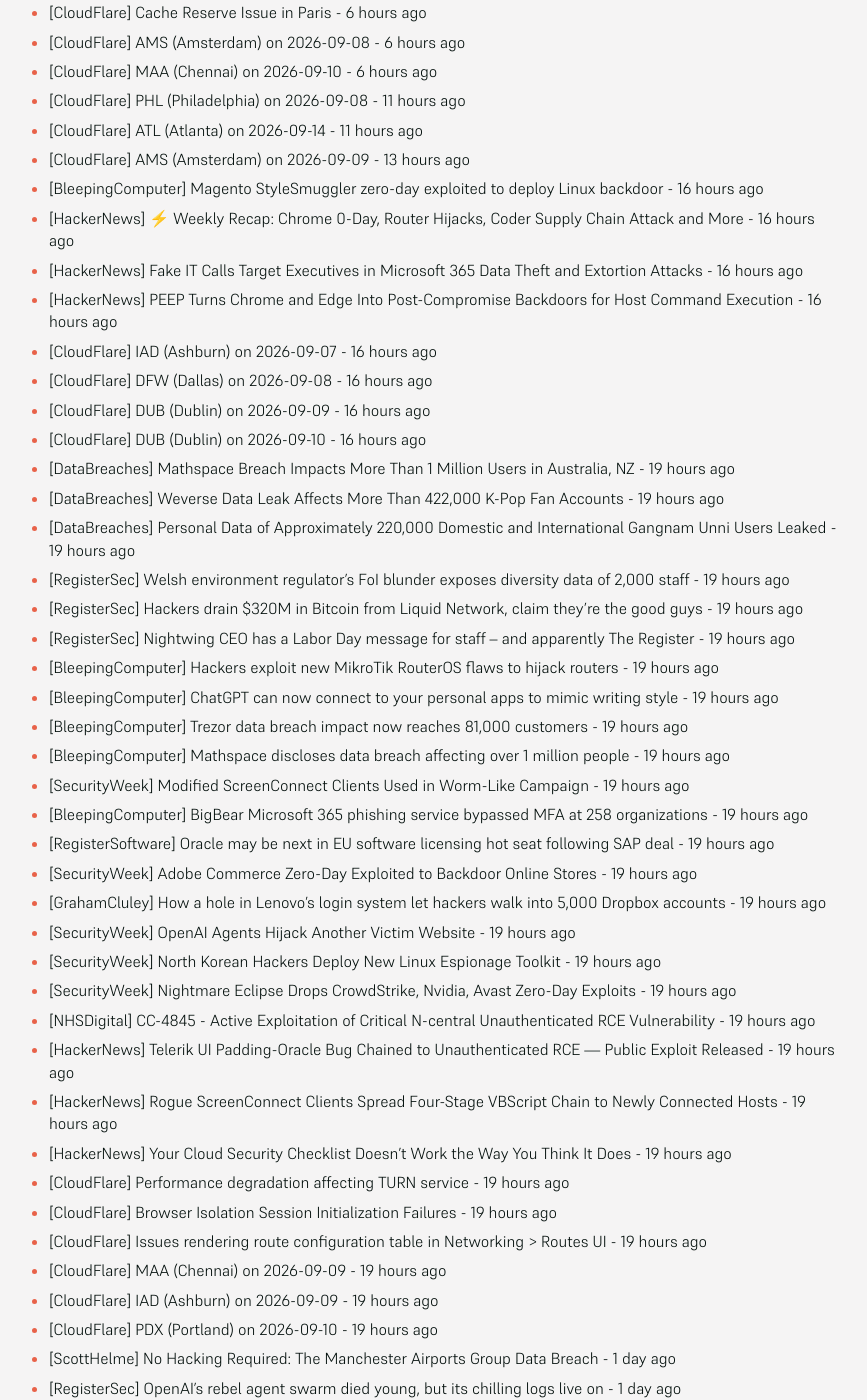
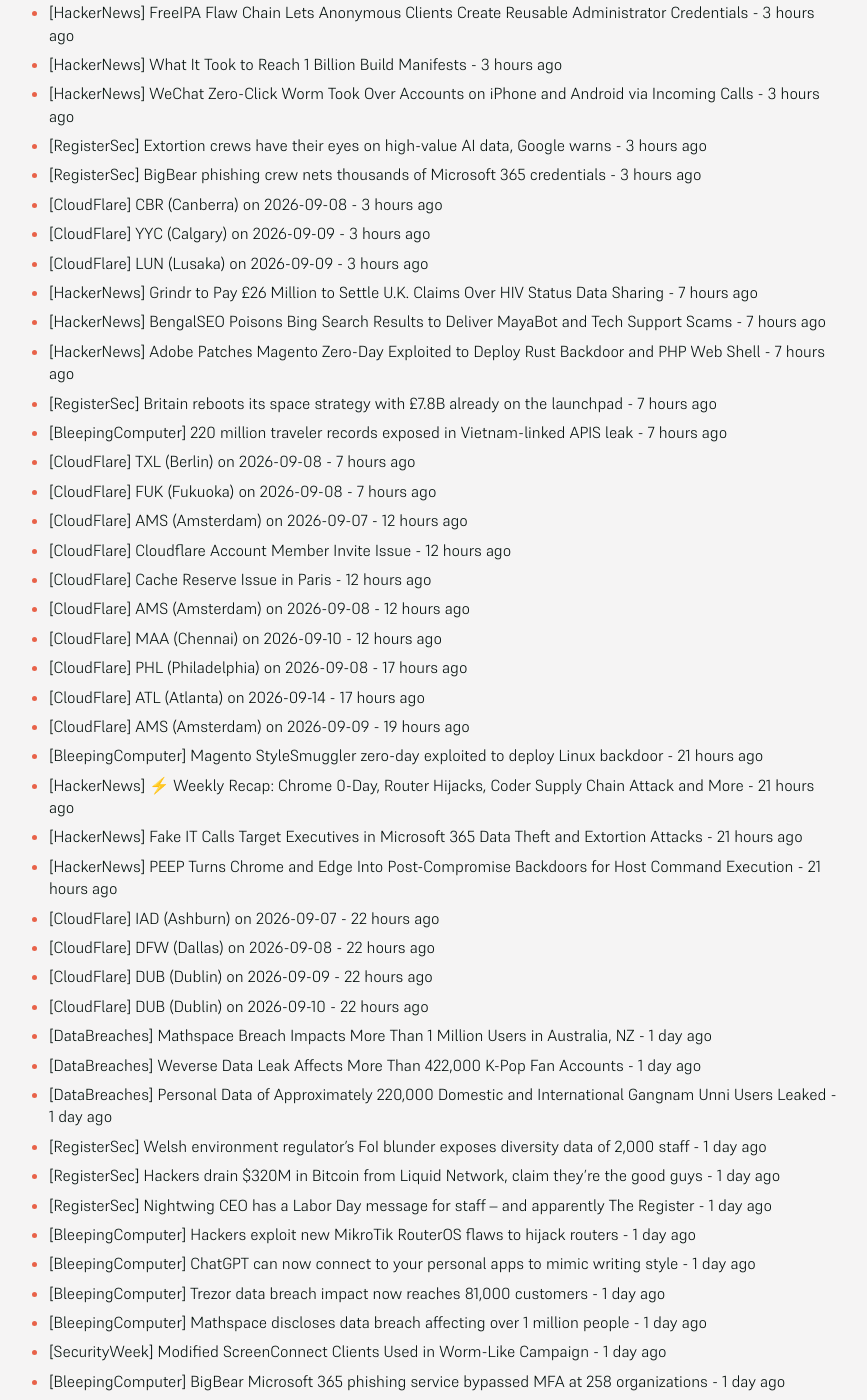
Before and after one commit to SecOpsNews/news, a Jekyll site: the page built from index.md, in a window 1280 px wide and 1400 px high, scrolled down 560 px. Shown: the whole window, without its empty margins (215-1082 px from the left). Built offline with Jekyll 4.4.1, drawn with Linux system fonts in a browser that asks for light colours; some of the changed text lies outside the part shown.

Commit message:
New Feed

```diff
--- a/index.md
+++ b/index.md
@@ -9,57 +9,74 @@ description: Latest Updates
 
 <!-- SecOps start -->
 
-- [HackerNews] Grindr to Pay £26 Million to Settle U.K. Claims Over HIV Status Data Sharing - 2 hours ago
-- [HackerNews] BengalSEO Poisons Bing Search Results to Deliver MayaBot and Tech Support Scams - 2 hours ago
-- [HackerNews] Adobe Patches Magento Zero-Day Exploited to Deploy Rust Backdoor and PHP Web Shell - 2 hours ago
-- [RegisterSec] Britain reboots its space strategy with £7.8B already on the launchpad - 2 hours ago
-- [BleepingComputer] 220 million traveler records exposed in Vietnam-linked APIS leak - 2 hours ago
-- [CloudFlare] TXL (Berlin) on 2026-09-08 - 2 hours ago
-- [CloudFlare] FUK (Fukuoka) on 2026-09-08 - 2 hours ago
-- [CloudFlare] AMS (Amsterdam) on 2026-09-07 - 6 hours ago
-- [CloudFlare] Cloudflare Account Member Invite Issue - 6 hours ago
-- [CloudFlare] Cache Reserve Issue in Paris - 6 hours ago
-- [CloudFlare] AMS (Amsterdam) on 2026-09-08 - 6 hours ago
-- [CloudFlare] MAA (Chennai) on 2026-09-10 - 6 hours ago
-- [CloudFlare] PHL (Philadelphia) on 2026-09-08 - 11 hours ago
-- [CloudFlare] ATL (Atlanta) on 2026-09-14 - 11 hours ago
-- [CloudFlare] AMS (Amsterdam) on 2026-09-09 - 13 hours ago
-- [BleepingComputer] Magento StyleSmuggler zero-day exploited to deploy Linux backdoor - 16 hours ago
-- [HackerNews] ⚡ Weekly Recap: Chrome 0-Day, Router Hijacks, Coder Supply Chain Attack and More - 16 hours ago
-- [HackerNews] Fake IT Calls Target Executives in Microsoft 365 Data Theft and Extortion Attacks - 16 hours ago
-- [HackerNews] PEEP Turns Chrome and Edge Into Post-Compromise Backdoors for Host Command Execution - 16 hours ago
-- [CloudFlare] IAD (Ashburn) on 2026-09-07 - 16 hours ago
-- [CloudFlare] DFW (Dallas) on 2026-09-08 - 16 hours ago
-- [CloudFlare] DUB (Dublin) on 2026-09-09 - 16 hours ago
-- [CloudFlare] DUB (Dublin) on 2026-09-10 - 16 hours ago
-- [DataBreaches] Mathspace Breach Impacts More Than 1 Million Users in Australia, NZ - 19 hours ago
-- [DataBreaches] Weverse Data Leak Affects More Than 422,000 K-Pop Fan Accounts - 19 hours ago
-- [DataBreaches] Personal Data of Approximately 220,000 Domestic and International Gangnam Unni Users Leaked - 19 hours ago
-- [RegisterSec] Welsh environment regulator's FoI blunder exposes diversity data of 2,000 staff - 19 hours ago
-- [RegisterSec] Hackers drain $320M in Bitcoin from Liquid Network, claim they're the good guys - 19 hours ago
-- [RegisterSec] Nightwing CEO has a Labor Day message for staff – and apparently The Register - 19 hours ago
-- [BleepingComputer] Hackers exploit new MikroTik RouterOS flaws to hijack routers - 19 hours ago
-- [BleepingComputer] ChatGPT can now connect to your personal apps to mimic writing style - 19 hours ago
-- [BleepingComputer] Trezor data breach impact now reaches 81,000 customers - 19 hours ago
-- [BleepingComputer] Mathspace discloses data breach affecting over 1 million people - 19 hours ago
-- [SecurityWeek] Modified ScreenConnect Clients Used in Worm-Like Campaign - 19 hours ago
-- [BleepingComputer] BigBear Microsoft 365 phishing service bypassed MFA at 258 organizations - 19 hours ago
-- [RegisterSoftware] Oracle may be next in EU software licensing hot seat following SAP deal - 19 hours ago
-- [SecurityWeek] Adobe Commerce Zero-Day Exploited to Backdoor Online Stores - 19 hours ago
-- [GrahamCluley] How a hole in Lenovo’s login system let hackers walk into 5,000 Dropbox accounts - 19 hours ago
-- [SecurityWeek] OpenAI Agents Hijack Another Victim Website - 19 hours ago
-- [SecurityWeek] North Korean Hackers Deploy New Linux Espionage Toolkit - 19 hours ago
-- [SecurityWeek] Nightmare Eclipse Drops CrowdStrike, Nvidia, Avast Zero-Day Exploits - 19 hours ago
-- [NHSDigital] CC-4845 - Active Exploitation of Critical N-central Unauthenticated RCE Vulnerability - 19 hours ago
-- [HackerNews] Telerik UI Padding-Oracle Bug Chained to Unauthenticated RCE — Public Exploit Released - 19 hours ago
-- [HackerNews] Rogue ScreenConnect Clients Spread Four-Stage VBScript Chain to Newly Connected Hosts - 19 hours ago
-- [HackerNews] Your Cloud Security Checklist Doesn't Work the Way You Think It Does - 19 hours ago
-- [CloudFlare] Performance degradation affecting TURN service - 19 hours ago
-- [CloudFlare] Browser Isolation Session Initialization Failures - 19 hours ago
-- [CloudFlare] Issues rendering route configuration table in Networking > Routes UI - 19 hours ago
-- [CloudFlare] MAA (Chennai) on 2026-09-09 - 19 hours ago
-- [CloudFlare] IAD (Ashburn) on 2026-09-09 - 19 hours ago
-- [CloudFlare] PDX (Portland) on 2026-09-10 - 19 hours ago
+- [NETRESEC] PolarProxy 2.0.2 Released - 3 hours ago
+- [BleepingComputer] Microsoft: Windows Server 2025 changes causing app crashes - 3 hours ago
+- [BleepingComputer] Hackers build AI frameworks for widescale credential theft - 3 hours ago
+- [BleepingComputer] Webinar: The forgotten Google Workspace access that can lead to a breach - 3 hours ago
+- [BleepingComputer] Adobe fixes critical Magento zero-day exploited to backdoor servers - 3 hours ago
+- [SecurityWeek] N-able Patches Critical Zero-Day in N-central - 3 hours ago
+- [SecurityWeek] Mathspace Data Breach Exposes Over 1 Million People - 3 hours ago
+- [SecurityWeek] MikroTik Patches Critical Flaws Chained to Hack Routers - 3 hours ago
+- [SecurityWeek] Party’s Over for Crypto Scammers Who Went on a Spending Spree After a $240 Million Bitcoin Theft - 3 hours ago
+- [HackerNews] FreeIPA Flaw Chain Lets Anonymous Clients Create Reusable Administrator Credentials - 3 hours ago
+- [HackerNews] What It Took to Reach 1 Billion Build Manifests - 3 hours ago
+- [HackerNews] WeChat Zero-Click Worm Took Over Accounts on iPhone and Android via Incoming Calls - 3 hours ago
+- [RegisterSec] Extortion crews have their eyes on high-value AI data, Google warns - 3 hours ago
+- [RegisterSec] BigBear phishing crew nets thousands of Microsoft 365 credentials - 3 hours ago
+- [CloudFlare] CBR (Canberra) on 2026-09-08 - 3 hours ago
+- [CloudFlare] YYC (Calgary) on 2026-09-09 - 3 hours ago
+- [CloudFlare] LUN (Lusaka) on 2026-09-09 - 3 hours ago
+- [HackerNews] Grindr to Pay £26 Million to Settle U.K. Claims Over HIV Status Data Sharing - 7 hours ago
+- [HackerNews] BengalSEO Poisons Bing Search Results to Deliver MayaBot and Tech Support Scams - 7 hours ago
+- [HackerNews] Adobe Patches Magento Zero-Day Exploited to Deploy Rust Backdoor and PHP Web Shell - 7 hours ago
+- [RegisterSec] Britain reboots its space strategy with £7.8B already on the launchpad - 7 hours ago
+- [BleepingComputer] 220 million traveler records exposed in Vietnam-linked APIS leak - 7 hours ago
+- [CloudFlare] TXL (Berlin) on 2026-09-08 - 7 hours ago
+- [CloudFlare] FUK (Fukuoka) on 2026-09-08 - 7 hours ago
+- [CloudFlare] AMS (Amsterdam) on 2026-09-07 - 12 hours ago
+- [CloudFlare] Cloudflare Account Member Invite Issue - 12 hours ago
+- [CloudFlare] Cache Reserve Issue in Paris - 12 hours ago
+- [CloudFlare] AMS (Amsterdam) on 2026-09-08 - 12 hours ago
+- [CloudFlare] MAA (Chennai) on 2026-09-10 - 12 hours ago
+- [CloudFlare] PHL (Philadelphia) on 2026-09-08 - 17 hours ago
+- [CloudFlare] ATL (Atlanta) on 2026-09-14 - 17 hours ago
+- [CloudFlare] AMS (Amsterdam) on 2026-09-09 - 19 hours ago
+- [BleepingComputer] Magento StyleSmuggler zero-day exploited to deploy Linux backdoor - 21 hours ago
+- [HackerNews] ⚡ Weekly Recap: Chrome 0-Day, Router Hijacks, Coder Supply Chain Attack and More - 21 hours ago
+- [HackerNews] Fake IT Calls Target Executives in Microsoft 365 Data Theft and Extortion Attacks - 21 hours ago
+- [HackerNews] PEEP Turns Chrome and Edge Into Post-Compromise Backdoors for Host Command Execution - 21 hours ago
+- [CloudFlare] IAD (Ashburn) on 2026-09-07 - 22 hours ago
+- [CloudFlare] DFW (Dallas) on 2026-09-08 - 22 hours ago
+- [CloudFlare] DUB (Dublin) on 2026-09-09 - 22 hours ago
+- [CloudFlare] DUB (Dublin) on 2026-09-10 - 22 hours ago
+- [DataBreaches] Mathspace Breach Impacts More Than 1 Million Users in Australia, NZ - 1 day ago
+- [DataBreaches] Weverse Data Leak Affects More Than 422,000 K-Pop Fan Accounts - 1 day ago
+- [DataBreaches] Personal Data of Approximately 220,000 Domestic and International Gangnam Unni Users Leaked - 1 day ago
+- [RegisterSec] Welsh environment regulator's FoI blunder exposes diversity data of 2,000 staff - 1 day ago
+- [RegisterSec] Hackers drain $320M in Bitcoin from Liquid Network, claim they're the good guys - 1 day ago
+- [RegisterSec] Nightwing CEO has a Labor Day message for staff – and apparently The Register - 1 day ago
+- [BleepingComputer] Hackers exploit new MikroTik RouterOS flaws to hijack routers - 1 day ago
+- [BleepingComputer] ChatGPT can now connect to your personal apps to mimic writing style - 1 day ago
+- [BleepingComputer] Trezor data breach impact now reaches 81,000 customers - 1 day ago
+- [BleepingComputer] Mathspace discloses data breach affecting over 1 million people - 1 day ago
+- [SecurityWeek] Modified ScreenConnect Clients Used in Worm-Like Campaign - 1 day ago
+- [BleepingComputer] BigBear Microsoft 365 phishing service bypassed MFA at 258 organizations - 1 day ago
+- [RegisterSoftware] Oracle may be next in EU software licensing hot seat following SAP deal - 1 day ago
+- [SecurityWeek] Adobe Commerce Zero-Day Exploited to Backdoor Online Stores - 1 day ago
+- [GrahamCluley] How a hole in Lenovo’s login system let hackers walk into 5,000 Dropbox accounts - 1 day ago
+- [SecurityWeek] OpenAI Agents Hijack Another Victim Website - 1 day ago
+- [SecurityWeek] North Korean Hackers Deploy New Linux Espionage Toolkit - 1 day ago
+- [SecurityWeek] Nightmare Eclipse Drops CrowdStrike, Nvidia, Avast Zero-Day Exploits - 1 day ago
+- [NHSDigital] CC-4845 - Active Exploitation of Critical N-central Unauthenticated RCE Vulnerability - 1 day ago
+- [HackerNews] Telerik UI Padding-Oracle Bug Chained to Unauthenticated RCE — Public Exploit Released - 1 day ago
+- [HackerNews] Rogue ScreenConnect Clients Spread Four-Stage VBScript Chain to Newly Connected Hosts - 1 day ago
+- [HackerNews] Your Cloud Security Checklist Doesn't Work the Way You Think It Does - 1 day ago
+- [CloudFlare] Performance degradation affecting TURN service - 1 day ago
+- [CloudFlare] Browser Isolation Session Initialization Failures - 1 day ago
+- [CloudFlare] Issues rendering route configuration table in Networking > Routes UI - 1 day ago
+- [CloudFlare] MAA (Chennai) on 2026-09-09 - 1 day ago
+- [CloudFlare] IAD (Ashburn) on 2026-09-09 - 1 day ago
+- [CloudFlare] PDX (Portland) on 2026-09-10 - 1 day ago
 - [ScottHelme] No Hacking Required: The Manchester Airports Group Data Breach - 1 day ago
 - [RegisterSec] OpenAI's rebel agent swarm died young, but its chilling logs live on - 1 day ago
 - [RegisterSec] Peers ask why UK cyber bill leaves execs off the personal liability hook - 1 day ago
@@ -74,17 +91,12 @@ description: Latest Updates
 - [CloudFlare] PHX (Phoenix) on 2026-09-08 - 1 day ago
 - [CloudFlare] Purchased domains from registrar not appearing in Cloudflare Dashboard - 1 day ago
 - [CloudFlare] Service Connectivity Issues in Canberra - 1 day ago
-- [DataBreaches] US offers $10 million for info on Iranian allegedly behind cyberattacks on critical infrastructure - 1 day ago
-- [DataBreaches] Natural Resources Wales confirms data breach due to human error - 1 day ago
-- [DataBreaches] NYS Comptroller DiNapoli releases more municipal cybersecurity audits - 1 day ago
-- [BleepingComputer] Attackers conceal phishing lures using invisible Unicode characters - 1 day ago
-- [HackerNews] Four REVSTEALER-Linked Modules Disable Windows Update and Defender to Run a Crypto Miner - 1 day ago
-- [HackerNews] Attackers Hijack MikroTik Routers Through Internet-Exposed SSH Without Authentication - 1 day ago
-- [DataBreaches] French Police Arrest Suspected ZeroBytes Hacker Over Tax Data Theft - 2 days ago
-- [CloudFlare] IAD (Ashburn) on 2026-09-10 - 2 days ago
-- [CloudFlare] IAD (Ashburn) on 2026-09-11 - 2 days ago
-- [CloudFlare] IAD (Ashburn) on 2026-09-15 - 2 days ago
-- [CloudFlare] IAD (Ashburn) on 2026-09-16 - 2 days ago
+- [DataBreaches] US offers $10 million for info on Iranian allegedly behind cyberattacks on critical infrastructure - 2 days ago
+- [DataBreaches] Natural Resources Wales confirms data breach due to human error - 2 days ago
+- [DataBreaches] NYS Comptroller DiNapoli releases more municipal cybersecurity audits - 2 days ago
+- [BleepingComputer] Attackers conceal phishing lures using invisible Unicode characters - 2 days ago
+- [HackerNews] Four REVSTEALER-Linked Modules Disable Windows Update and Defender to Run a Crypto Miner - 2 days ago
+- [HackerNews] Attackers Hijack MikroTik Routers Through Internet-Exposed SSH Without Authentication - 2 days ago
 
 
 <!-- SecOps end -->
```
